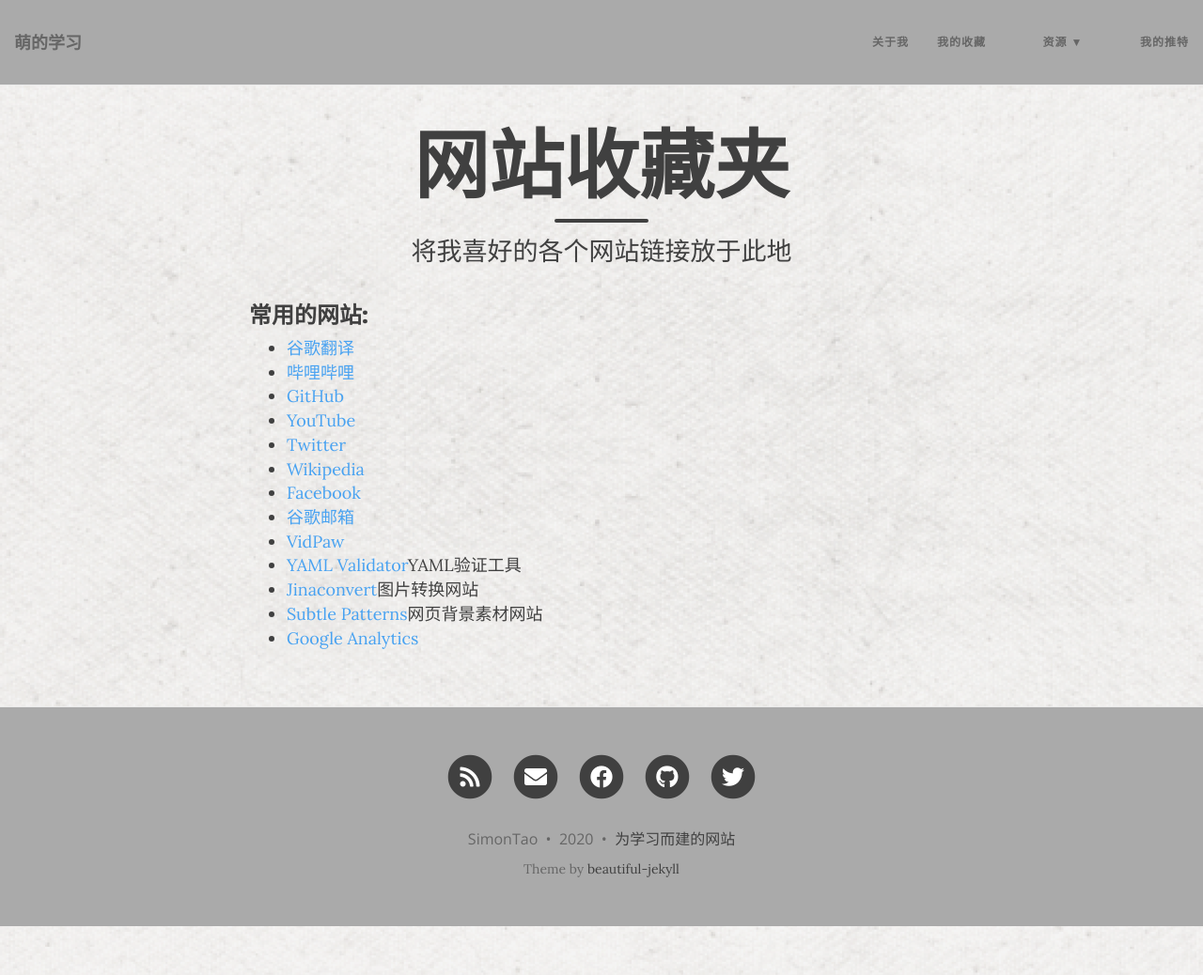
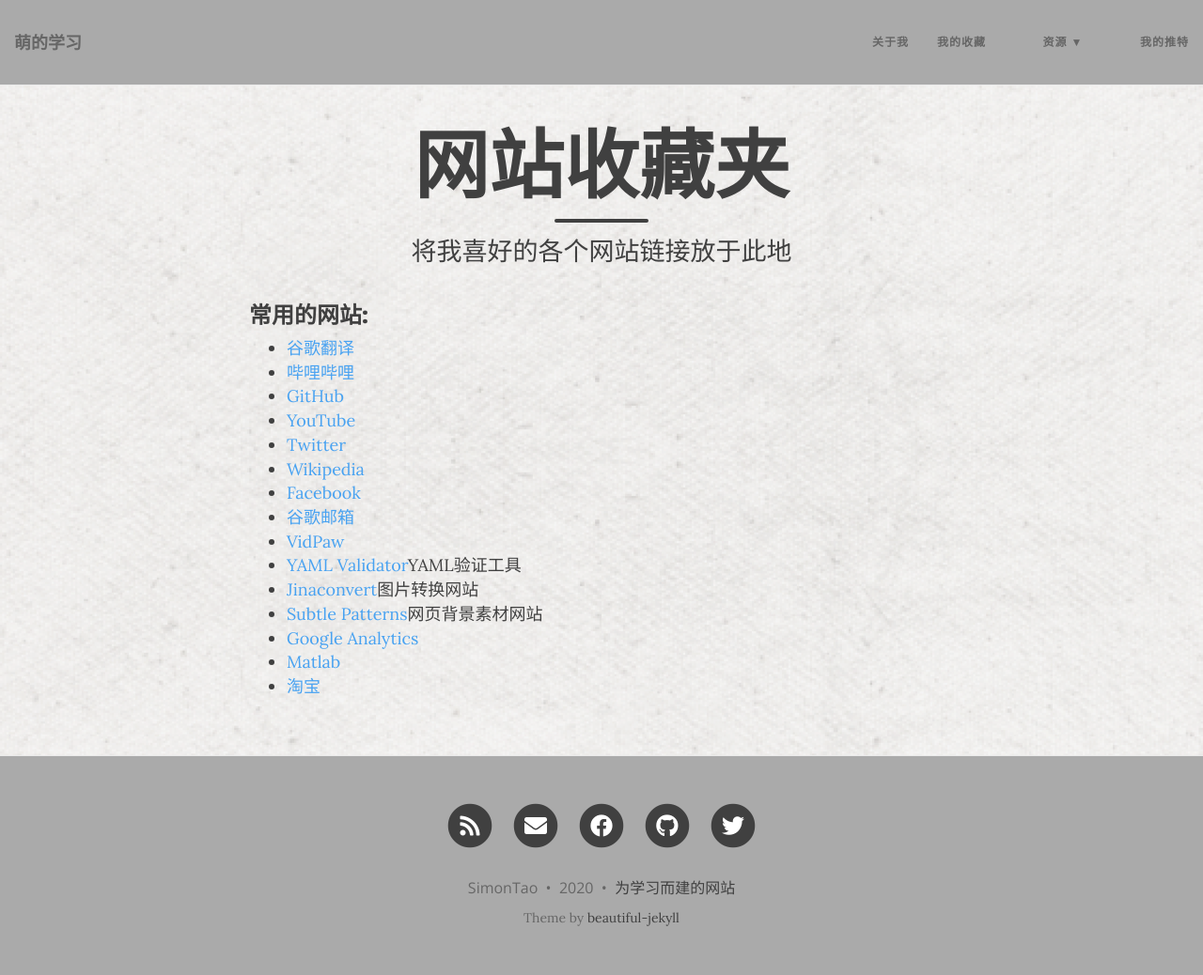
Before and after one commit to SimonTao0831/SimonTao0831.github.io, a Jekyll site: the page built from myfavorite.md, in a window 1280 px wide and 1038 px high. Shown: the whole window at 94% size. Built offline with Jekyll 4.4.1, drawn with Linux system fonts in a browser that asks for light colours; nearby versions of some CDN libraries.

Commit message:
Update myfavorite.md

```diff
--- a/myfavorite.md
+++ b/myfavorite.md
@@ -19,3 +19,5 @@
 - [Jinaconvert](https://jinaconvert.com/cn/)图片转换网站
 - [Subtle Patterns](https://www.toptal.com/designers/subtlepatterns/)网页背景素材网站
 - [Google Analytics](https://analytics.google.com/analytics/web/)
+- [Matlab](https://ww2.mathworks.cn/?s_tid=gn_logo)
+- [淘宝](https://www.taobao.com/)
```
